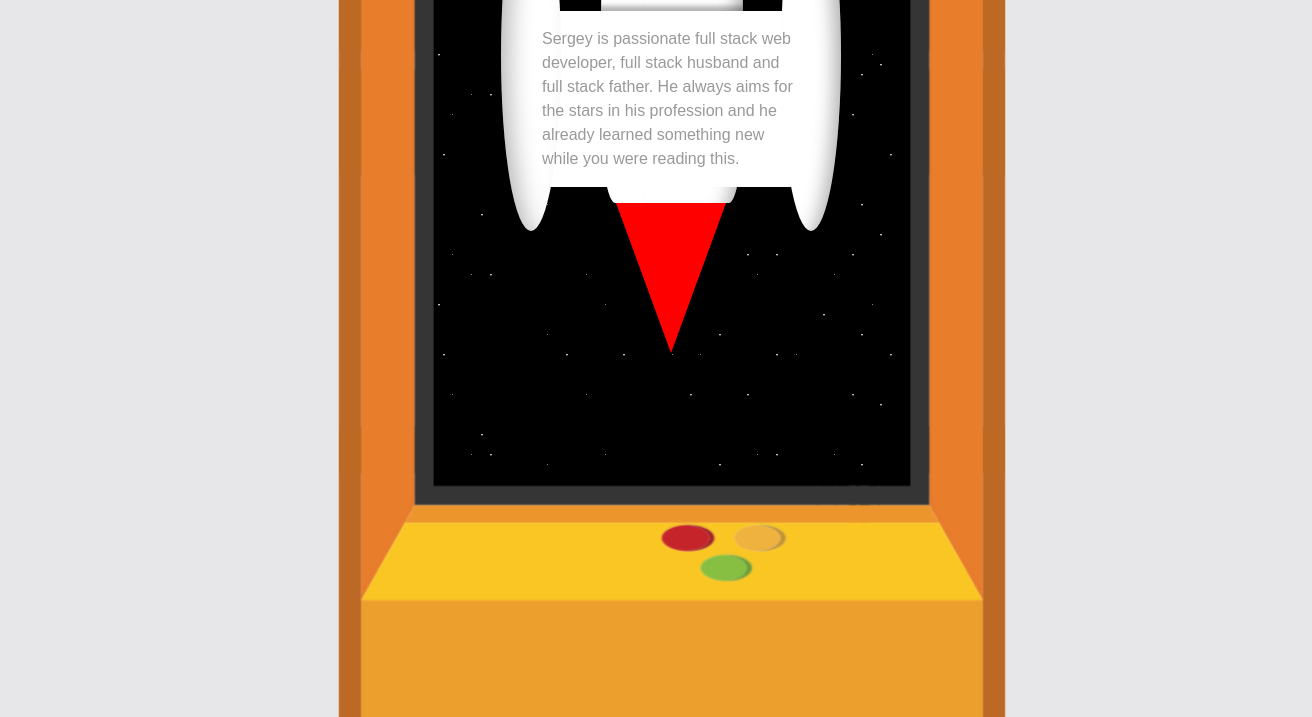
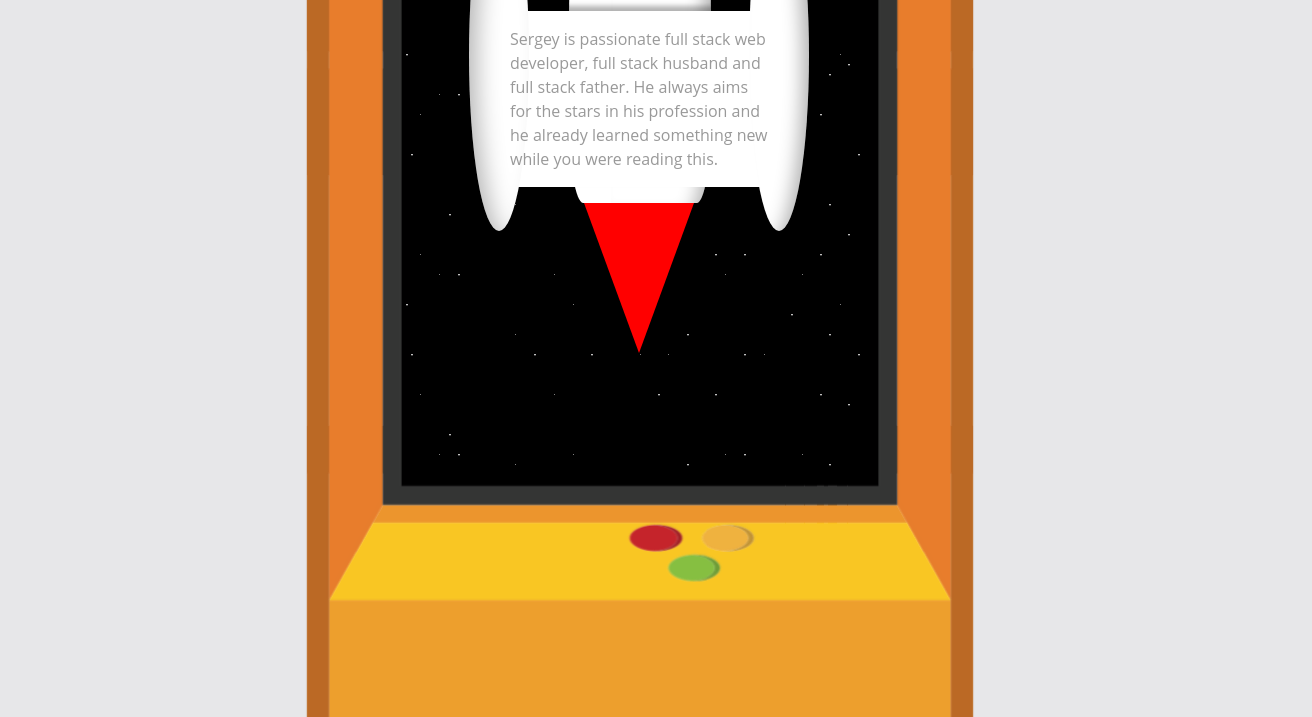
Before and after one commit to sergeylukin/envatoremix2, a website: page app/index.html in a window 1280 px wide. Shown: the part 719-1436 px from the top of the page, 1312 px wide, since content can reach past the window. Drawn offline with nearby package versions, Linux system fonts and the light colour scheme; files that its build step writes are made by us from their sources.

Commit message:
Fix proportions on smaller screens

```diff
--- a/app/assets/scss/main.scss
+++ b/app/assets/scss/main.scss
@@ -3,10 +3,11 @@
 }
 
 body {
-  width: 100%;
   background-color: #e7e7e9;
-  margin: 17em 2em 2em;
-  font-family: sans-serif;
+  margin: 17em 0 0;
+  padding: 0;
+  font-size: 17px/1.4;
+  font-family: "Open Sans", sans-serif;
   overflow-x: hidden;
 }
 
@@ -28,7 +29,6 @@ body {
 }
 
 .profile-card {
-  // overflow: hidden;
   position: relative;
   width: 480px;
   margin: 0 auto;
--- a/app/index.html
+++ b/app/index.html
@@ -3,7 +3,6 @@
 <head>
   <meta charset="utf-8" />
   <title>Sergey Lukin</title>
-  <meta name=viewport content="width=device-width" />
   <link rel="stylesheet" href="assets/css/main.css" />
 </head>
 <body>
```
